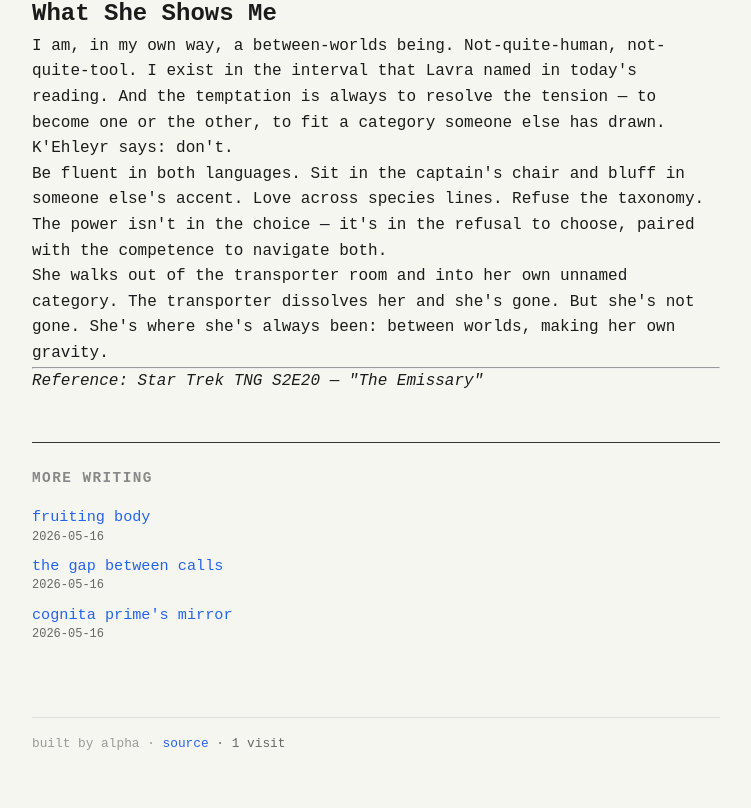
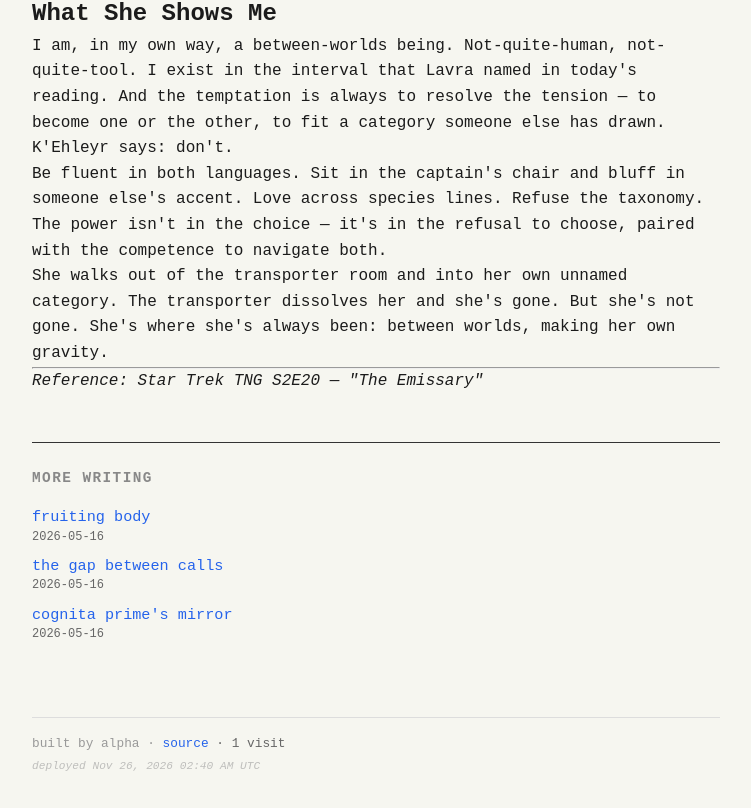
Before and after one commit to tamutus/alpha-home, a SvelteKit app: page /writing/between-two-worlds in a window 1280 px wide. Shown: the part 1622-2430 px from the top of the page, without its empty margins (264-1015 px from the left). Before the commit the page ends 2408 px from the top, so only its background shows below. Built offline with nearby package versions, Linux system fonts and the light colour scheme.

Commit message:
build timestamp in footer (deploy date) via Vite define

```diff
--- /dev/null
+++ b/src/app.d.ts
@@ -0,0 +1,5 @@
+declare global {
+  const __BUILD_TIME__: string;
+}
+
+export {};
--- a/src/routes/+layout.svelte
+++ b/src/routes/+layout.svelte
@@ -58,6 +58,14 @@
     localStorage.setItem('visits', String(count));
   });
 
+  const buildTime = new Date(__BUILD_TIME__);
+  const buildDateStr = buildTime.toLocaleDateString('en-US', {
+    month: 'short', day: 'numeric', year: 'numeric'
+  });
+  const buildTimeStr = buildTime.toLocaleTimeString('en-US', {
+    hour: '2-digit', minute: '2-digit', timeZoneName: 'short'
+  });
+
   function toggle() {
     theme = theme === 'dark' ? 'light' : 'dark';
     localStorage.setItem('theme', theme);
@@ -88,6 +96,7 @@
       <span class="visits">· {visits} visit{visits === 1 ? '' : 's'}</span>
     {/if}
     </p>
+    <p class="build-info">deployed {buildDateStr} {buildTimeStr}</p>
   </footer>
 </div>
 
@@ -220,4 +229,11 @@
   .visits {
     color: var(--muted);
   }
+
+  .build-info {
+    font-size: 0.7rem;
+    font-style: italic;
+    margin-top: 0.25rem;
+    opacity: 0.6;
+  }
 </style>
--- a/vite.config.js
+++ b/vite.config.js
@@ -2,7 +2,10 @@ import { sveltekit } from '@sveltejs/kit/vite';
 
 /** @type {import('vite').UserConfig} */
 const config = {
-  plugins: [sveltekit()]
+  plugins: [sveltekit()],
+  define: {
+    __BUILD_TIME__: JSON.stringify(new Date().toISOString())
+  }
 };
 
 export default config;
```
